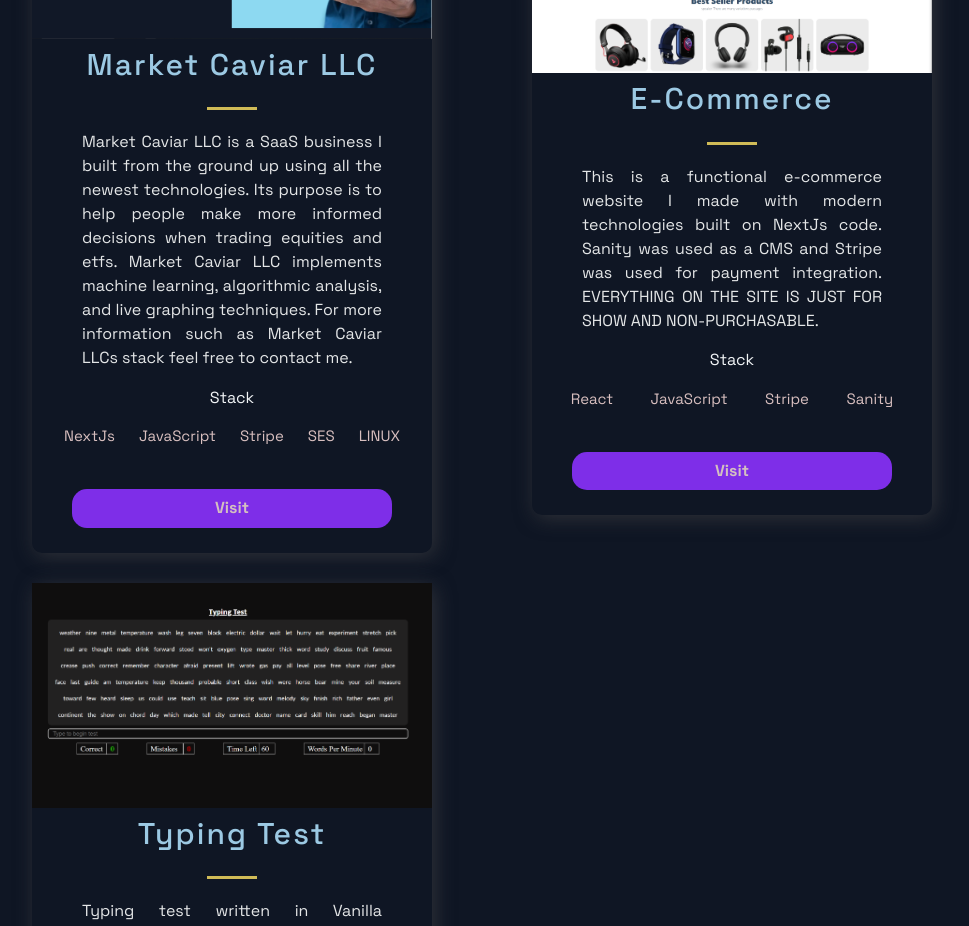
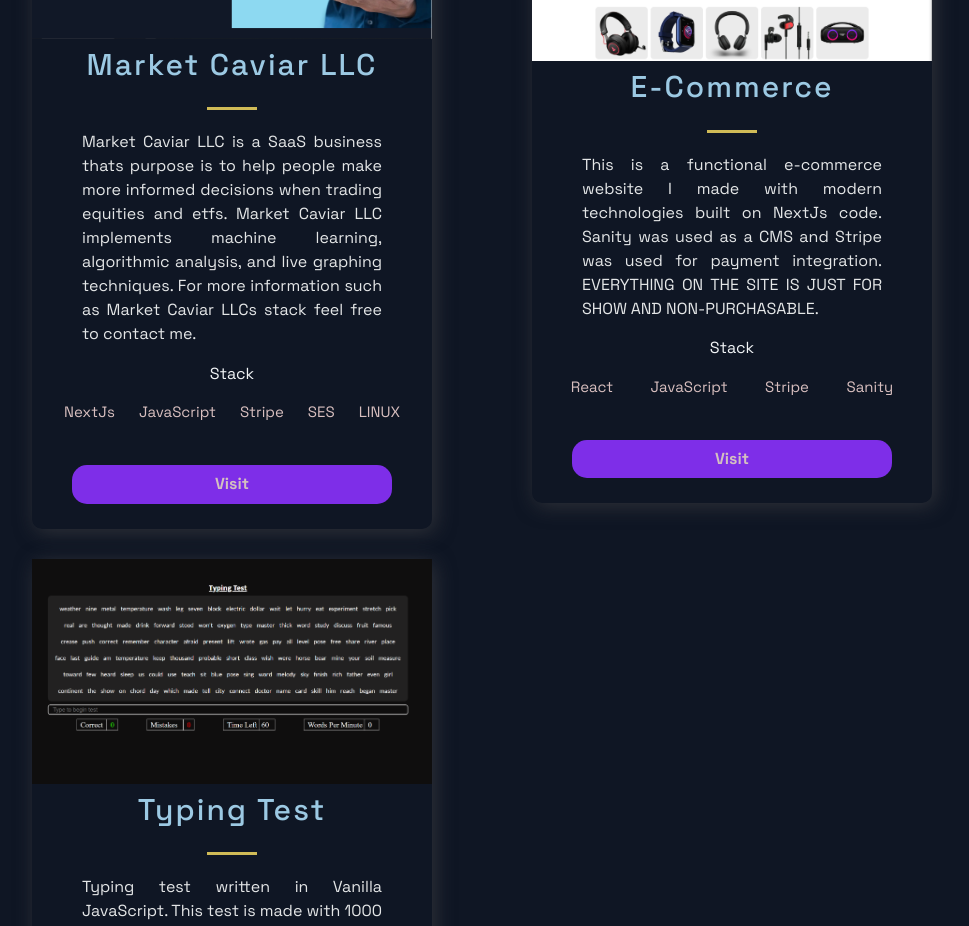
Before and after one commit to JarrodSavard/PORTFOLIO-WEBSITE, a Next.js app: page / in a window 1280 px wide. Shown: the part 1000-1926 px from the top of the page, without its empty margins (158-1127 px from the left). Built offline with nearby package versions, Linux system fonts and the light colour scheme.

Commit message:
added changeds to desc

```diff
--- a/src/constants/constants.js
+++ b/src/constants/constants.js
@@ -1,7 +1,7 @@
 export const projects = [
 	{
 		title: 'Market Caviar LLC',
-		description: `Market Caviar LLC is a SaaS business I built from the ground up using all the newest technologies. Its purpose is to help people make more informed decisions when trading equities and etfs. Market Caviar LLC implements machine learning, algorithmic analysis, and live graphing techniques. For more information such as Market Caviar LLCs stack feel free to contact me.`,
+		description: `Market Caviar LLC is a SaaS business thats purpose is to help people make more informed decisions when trading equities and etfs. Market Caviar LLC implements machine learning, algorithmic analysis, and live graphing techniques. For more information such as Market Caviar LLCs stack feel free to contact me.`,
 		image: '/images/1.webP',
 		tags: ['NextJs', 'JavaScript', 'Stripe', 'SES', 'LINUX'],
 		source: 'https://www.marketcaviar.com/',
```
